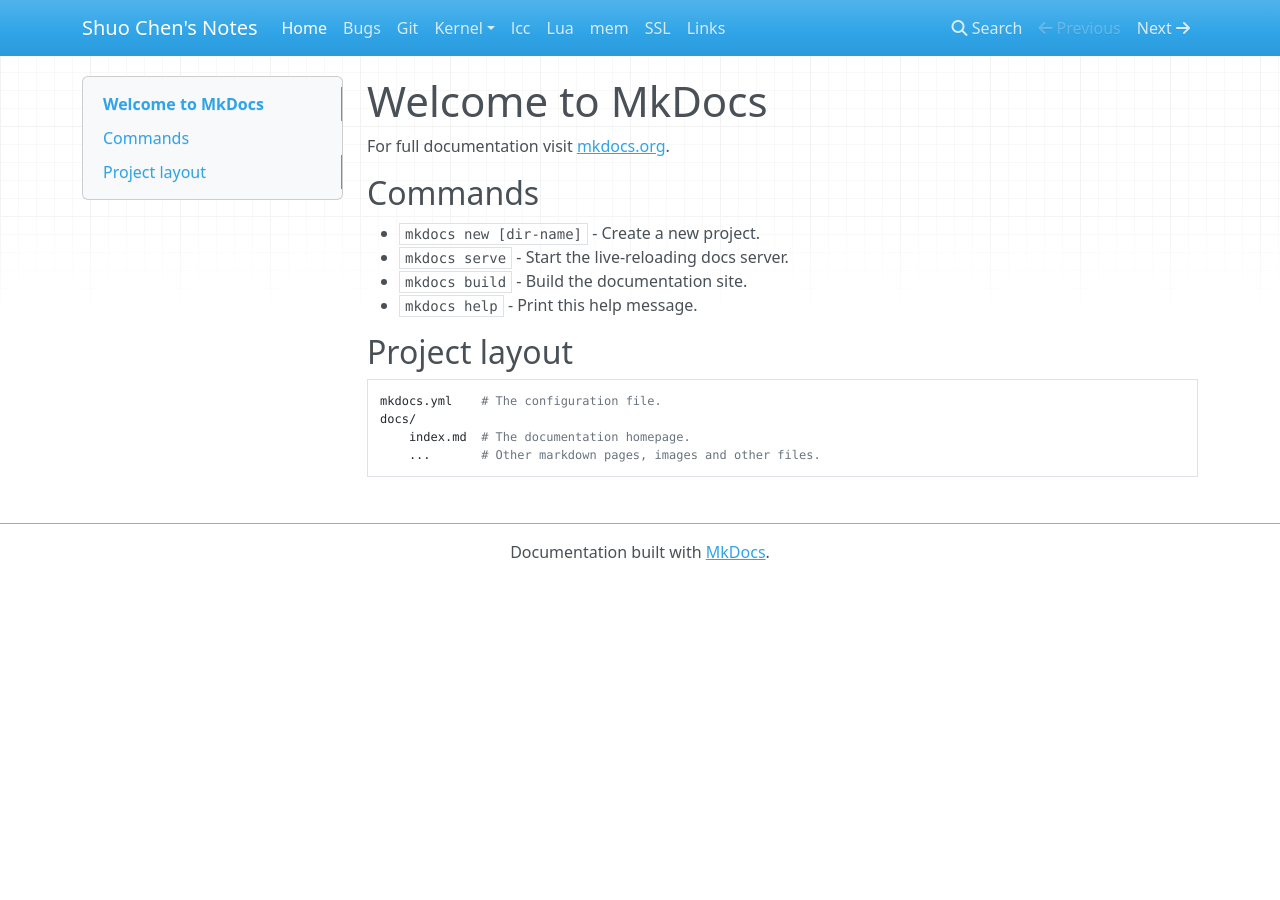
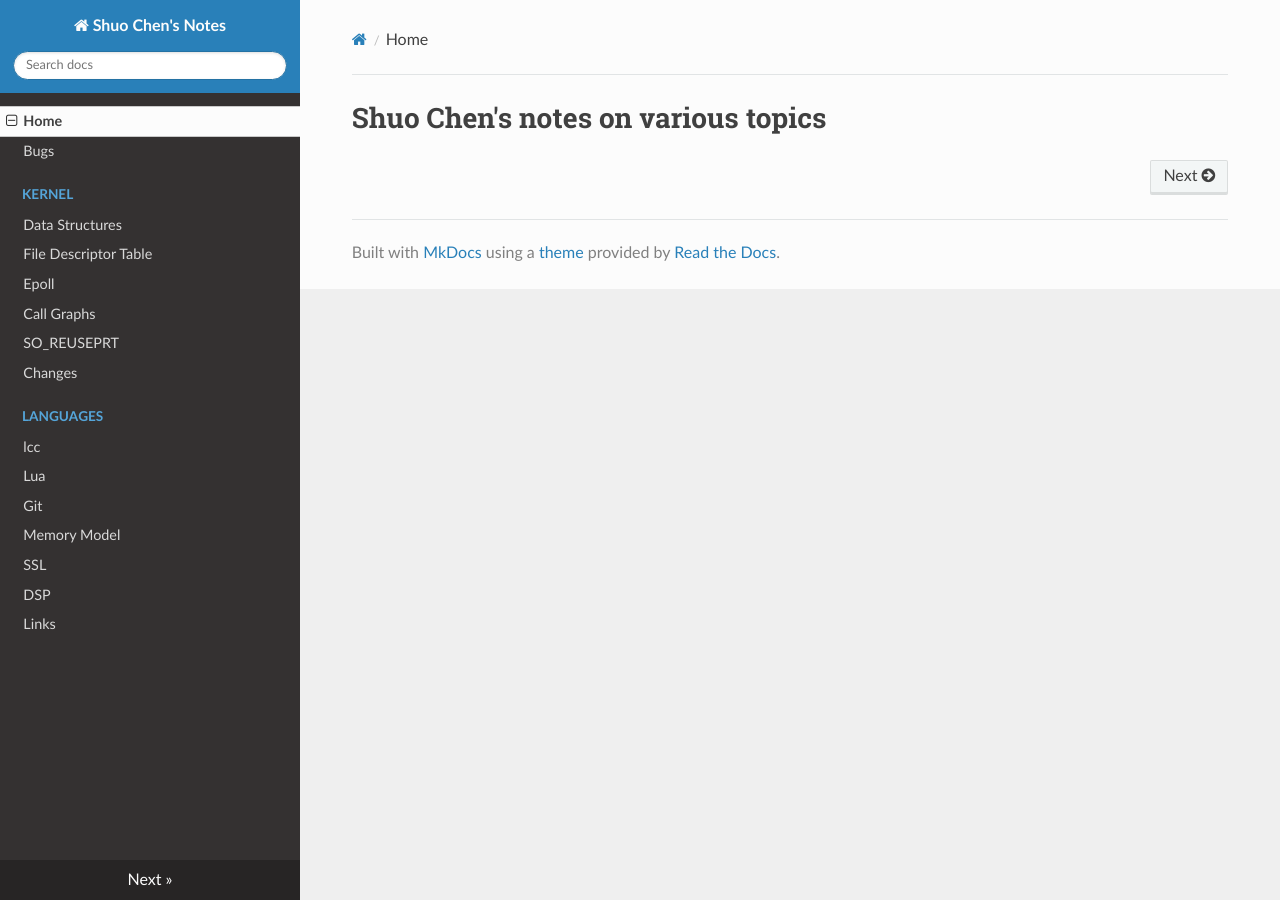
Before and after one commit to chenshuo/notes, an MkDocs documentation site: the page built from docs/index.md, in a window 1280 px wide. Built offline with MkDocs 1.6.1, drawn with Linux system fonts in a browser that asks for light colours; nearby versions of some CDN libraries; old or Windows-style settings are respelled for this version of MkDocs.

Commit message:
add google analytics, change to readthedocs theme.

```diff
--- /dev/null
+++ b/docs/extra.css
@@ -0,0 +1,13 @@
+.wy-nav-content {
+   max-width: 1024px;
+}
+
+.rst-content code {
+  color: #080;
+}
+
+.hljs-comment, .hljs-quote
+{
+  color: #080;
+  font-style: normal;
+}
--- a/docs/index.md
+++ b/docs/index.md
@@ -1,17 +1 @@
-# Welcome to MkDocs
-
-For full documentation visit [mkdocs.org](http://mkdocs.org).
-
-## Commands
-
-* `mkdocs new [dir-name]` - Create a new project.
-* `mkdocs serve` - Start the live-reloading docs server.
-* `mkdocs build` - Build the documentation site.
-* `mkdocs help` - Print this help message.
-
-## Project layout
-
-    mkdocs.yml    # The configuration file.
-    docs/
-        index.md  # The documentation homepage.
-        ...       # Other markdown pages, images and other files.
+# Shuo Chen's notes on various topics
--- a/mkdocs.yml
+++ b/mkdocs.yml
@@ -1,13 +1,15 @@
 site_name: Shuo Chen's Notes
-# theme: readthedocs
+theme: readthedocs
+extra_css: [extra.css]
 extra_javascript:
   - https://cdnjs.cloudflare.com/ajax/libs/mathjax/2.7.4/MathJax.js?config=TeX-AMS_HTML
+google_analytics: ['UA-1220141-6', 'chenshuo.com']
 markdown_extensions:
-  - mdx_math
+  - mdx_math:
+      enable_dollar_delimiter: True
 pages:
   - Home: index.md
   - Bugs: bugs.md
-  - Git: git.md
   - Kernel:
     - 'Data Structures': kernel/data-structures.md
     - 'File Descriptor Table': kernel/file-descriptor-table.md
@@ -15,8 +17,11 @@
     - 'Call Graphs': kernel/callgraph.md
     - 'SO_REUSEPRT': kernel/reuseport.md
     - 'Changes': kernel/changes.md
-  - lcc: lcc.md
-  - Lua: lua.md
-  - mem: mem.md
+  - Languages:
+    - lcc: lcc.md
+    - Lua: lua.md
+  - Git: git.md
+  - Memory Model: mem.md
   - SSL: ssl.md
+  - DSP: dsp.md
   - Links: links.md
```
Also changed, not shown: docs/bugs.md (+13 -3 lines), docs/dsp.md (added, +60 -0 lines), docs/git.md (+7 -2 lines), docs/links.md (+5 -56 lines).
